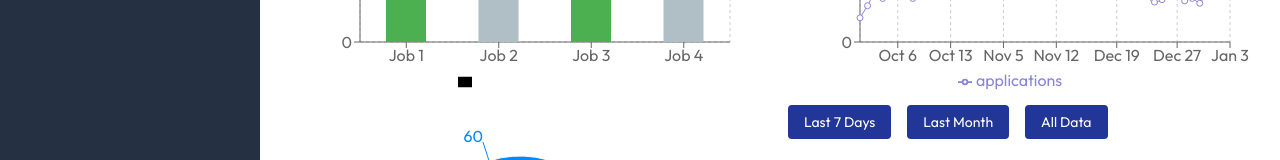
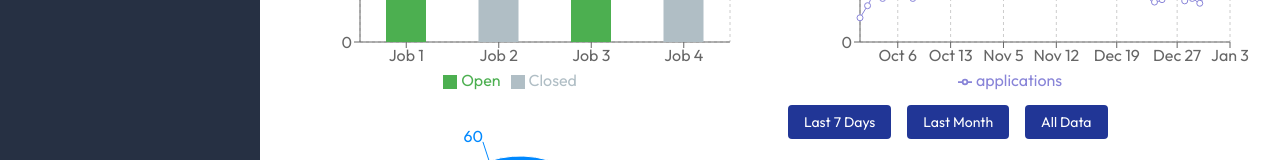
Before and after one commit to M-Talha-1/Resume-Screening-Web-App, a React (Vite) app in the folder frontend/: page /dashboard in a window 1280 px wide. Shown: the part 660-820 px from the top of the page. Built offline with nearby package versions, Linux system fonts and the light colour scheme.

Commit message:
Set one graph

```diff
--- a/frontend/src/Pages/Dashboard/Charts.jsx
+++ b/frontend/src/Pages/Dashboard/Charts.jsx
@@ -138,7 +138,12 @@ const Charts = () => {
         <XAxis dataKey="name" />
         <YAxis />
         <Tooltip />
-          <Legend />
+        <Legend
+          payload={[
+            { value: "Open", type: "square", color: "#4CAF50" },
+            { value: "Closed", type: "square", color: "#B0BEC5" },
+          ]}
+        />
         <Bar dataKey="applications" barSize={40}>
           {jobData.map((entry, index) => (
             <Cell
@@ -149,6 +154,7 @@ const Charts = () => {
         </Bar>
       </BarChart>
     </ResponsiveContainer>
+
 
       {/* Line Chart */}
       <ResponsiveContainer width="100%" height={300}>
```
Lines whose indentation alone changed are shown as unchanged.
